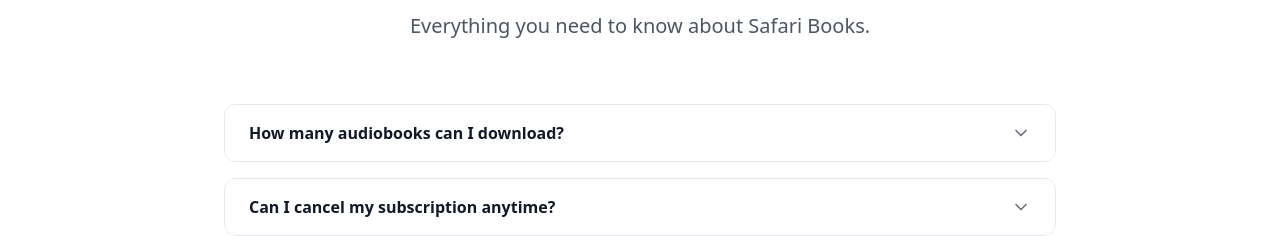
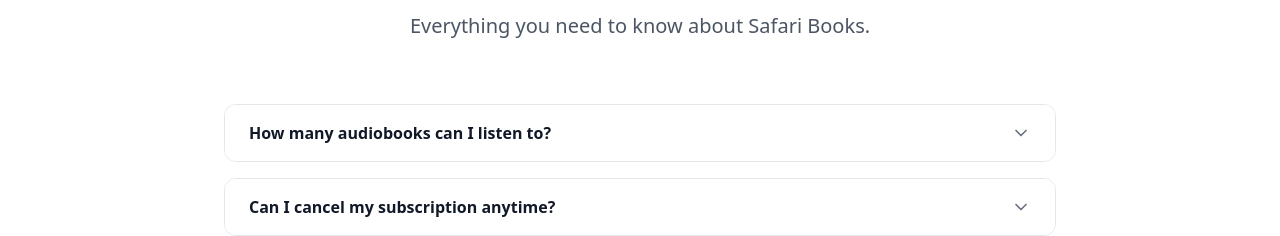
Before and after one commit to aju-alen/safari-books, a React (Vite) app in the folder SB-landing_page/: page / in a window 1280 px wide. Shown: the part 1271-1507 px from the top of the page. Built offline with nearby package versions, Linux system fonts and the light colour scheme.

Commit message:
chore(faq) question rewrite

```diff
--- a/SB-landing_page/src/components/FAQ.tsx
+++ b/SB-landing_page/src/components/FAQ.tsx
@@ -10,7 +10,7 @@ const FAQ: React.FC = () => {
 
   const faqs = [
     {
-      question: "How many audiobooks can I download?",
+      question: "How many audiobooks can I listen to?",
       answer: "With Safari Books Premium, you can listen to unlimited audiobooks. Free users can listen to the sample and then subscribe to the book."
     },
     {
```
